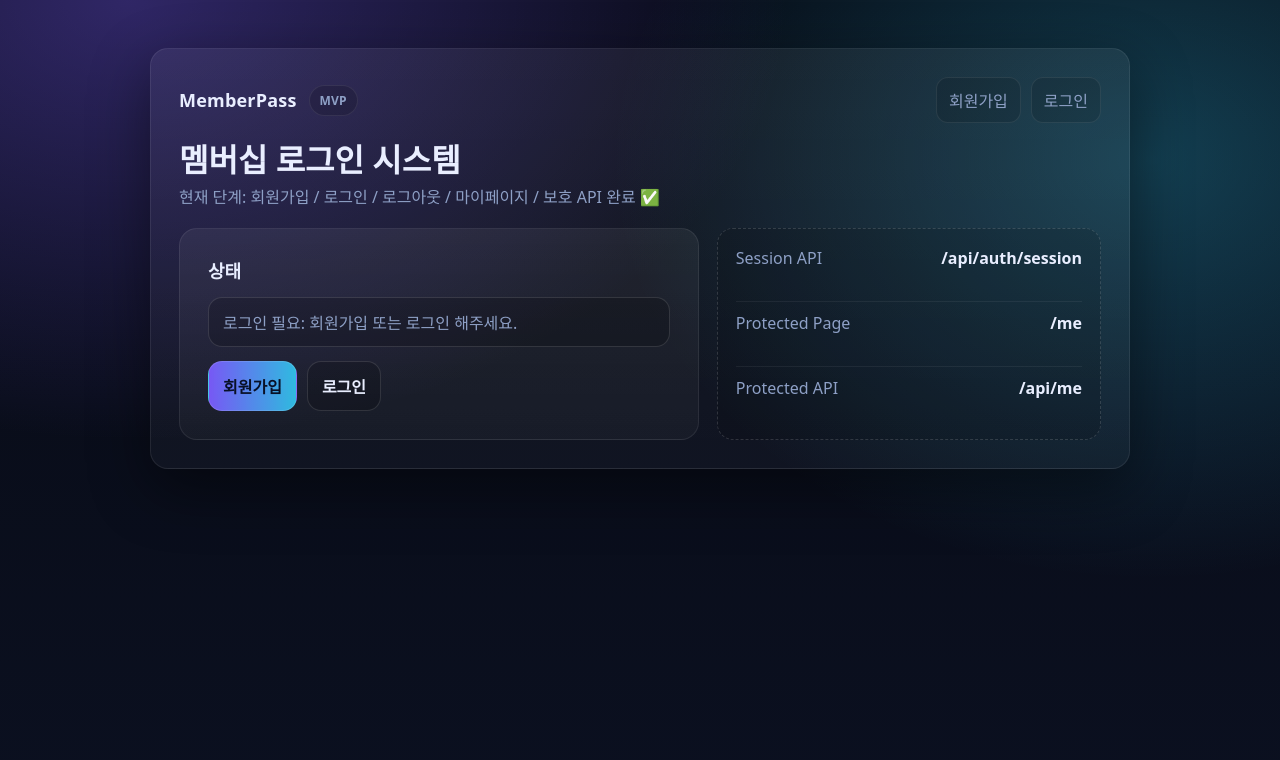
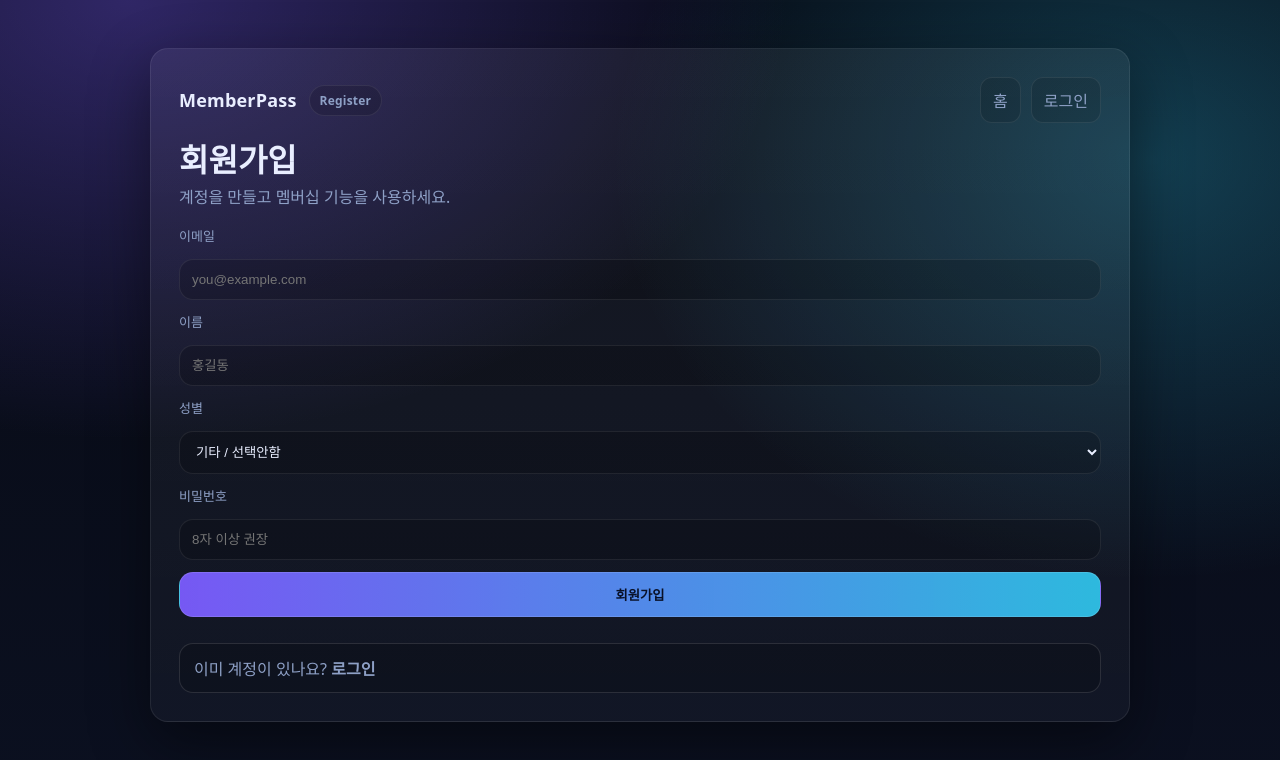
Before and after one commit to jienemadmin/take01, a Next.js app: page / in a window 1280 px wide. Shown: the top 760 px of the page. Built offline with nearby package versions, Linux system fonts and the light colour scheme; no server answers.

Commit message:
Update page.tsx

```diff
--- a/app/page.tsx
+++ b/app/page.tsx
@@ -1,10 +1,66 @@
-import { getServerSession } from "next-auth";
-import LogoutBtn from "@/components/LogoutBtn";
+"use client";
+
+import { useState } from "react";
 import Link from "next/link";
-import { authOptions } from "@/lib/auth";
+import { useRouter } from "next/navigation";
+import { signIn } from "next-auth/react";
 
-export default async function Home() {
-  const session = await getServerSession(authOptions);
+type Gender = "M" | "F" | "Other";
+
+export default function RegisterPage() {
+  const router = useRouter();
+
+  const [email, setEmail] = useState("");
+  const [name, setName] = useState("");
+  const [gender, setGender] = useState<Gender>("Other");
+  const [password, setPassword] = useState("");
+
+  const [loading, setLoading] = useState(false);
+  const [error, setError] = useState<string | null>(null);
+  const [success, setSuccess] = useState<string | null>(null);
+
+  const onSubmit = async (e: React.FormEvent) => {
+    e.preventDefault();
+    setError(null);
+    setSuccess(null);
+    setLoading(true);
+
+    try {
+      const res = await fetch("/api/auth/register", {
+        method: "POST",
+        headers: { "Content-Type": "application/json" },
+        body: JSON.stringify({ email, name, gender, password }),
+      });
+
+      if (!res.ok) {
+        const data = await res.json().catch(() => null);
+        setError(data?.error || "회원가입에 실패했어요. 입력값을 확인해주세요.");
+        setLoading(false);
+        return;
+      }
+
+      setSuccess("회원가입 완료! 자동으로 로그인할게요.");
+
+      // ✅ 회원가입 직후 자동 로그인
+      const loginRes = await signIn("credentials", {
+        email,
+        password,
+        redirect: false,
+        callbackUrl: "/",
+      });
+
+      if (!loginRes?.ok) {
+        // 자동 로그인 실패하면 로그인 페이지로 안내
+        router.push("/login");
+        return;
+      }
+
+      router.push(loginRes.url ?? "/");
+    } catch (err) {
+      setError("예기치 못한 오류가 발생했어요. 잠시 후 다시 시도해주세요.");
+      setLoading(false);
+    }
+  };
 
   return (
     <main className="card">
@@ -12,71 +68,82 @@ export default async function Home() {
         <div className="header">
           <div className="brand">
             <span style={{ fontSize: 18 }}>MemberPass</span>
-            <span className="badge">MVP</span>
+            <span className="badge">Register</span>
           </div>
-
           <div className="nav">
-            {session ? (
-              <>
-                <Link href="/me">내정보</Link>
-                <LogoutBtn />
-              </>
-            ) : (
-              <>
-                <Link href="/register">회원가입</Link>
+            <Link href="/">홈</Link>
             <Link href="/login">로그인</Link>
-              </>
-            )}
           </div>
         </div>
 
-        <h1 className="h1">멤버십 로그인 시스템</h1>
-        <p className="p">
-          현재 단계: 회원가입 / 로그인 / 로그아웃 / 마이페이지 / 보호 API 완료 ✅
-        </p>
+        <h1 className="h1">회원가입</h1>
+        <p className="p">계정을 만들고 멤버십 기능을 사용하세요.</p>
 
-        <div className="grid" style={{ marginTop: 18 }}>
-          <section className="card" style={{ boxShadow: "none" }}>
-            <div className="card__inner">
-              <h2 style={{ margin: 0, fontSize: 18 }}>상태</h2>
-              <div className="toast">
-                {session ? (
-                  <>로그인됨: <b>{session.user?.email}</b></>
-                ) : (
-                  <>로그인 필요: 회원가입 또는 로그인 해주세요.</>
-                )}
+        <form className="form" onSubmit={onSubmit}>
+          <div className="row">
+            <div className="label">이메일</div>
+            <input
+              className="input"
+              type="email"
+              autoComplete="email"
+              placeholder="you@example.com"
+              value={email}
+              onChange={(e) => setEmail(e.target.value)}
+              required
+            />
           </div>
 
-              <div style={{ display: "flex", gap: 10, flexWrap: "wrap", marginTop: 14 }}>
-                {session ? (
-                  <>
-                    <Link className="btn btn--ghost" href="/me">내정보 보기</Link>
-                  </>
-                ) : (
-                  <>
-                    <Link className="btn" href="/register">회원가입</Link>
-                    <Link className="btn btn--ghost" href="/login">로그인</Link>
-                  </>
-                )}
+          <div className="row">
+            <div className="label">이름</div>
+            <input
+              className="input"
+              type="text"
+              autoComplete="name"
+              placeholder="홍길동"
+              value={name}
+              onChange={(e) => setName(e.target.value)}
+              required
+            />
           </div>
+
+          <div className="row">
+            <div className="label">성별</div>
+            <select
+              className="input"
+              value={gender}
+              onChange={(e) => setGender(e.target.value as Gender)}
+            >
+              <option value="Other">기타 / 선택안함</option>
+              <option value="M">남성</option>
+              <option value="F">여성</option>
+            </select>
           </div>
-          </section>
 
-          <aside className="kv">
-            <div className="kv__item">
-              <div className="kv__k">Session API</div>
-              <div className="kv__v">/api/auth/session</div>
+          <div className="row">
+            <div className="label">비밀번호</div>
+            <input
+              className="input"
+              type="password"
+              autoComplete="new-password"
+              placeholder="8자 이상 권장"
+              value={password}
+              onChange={(e) => setPassword(e.target.value)}
+              required
+              minLength={6}
+            />
           </div>
-            <div className="kv__item">
-              <div className="kv__k">Protected Page</div>
-              <div className="kv__v">/me</div>
+
+          {error && <div className="toast" style={{ borderColor: "rgba(255,92,122,.35)" }}>{error}</div>}
+          {success && <div className="toast" style={{ borderColor: "rgba(51,214,255,.35)" }}>{success}</div>}
+
+          <button className="btn" type="submit" disabled={loading}>
+            {loading ? "가입 중..." : "회원가입"}
+          </button>
+
+          <div className="toast">
+            이미 계정이 있나요? <Link href="/login"><b>로그인</b></Link>
           </div>
-            <div className="kv__item">
-              <div className="kv__k">Protected API</div>
-              <div className="kv__v">/api/me</div>
-            </div>
-          </aside>
-        </div>
+        </form>
       </div>
     </main>
   );
```
Lines whose indentation alone changed are shown as unchanged.
